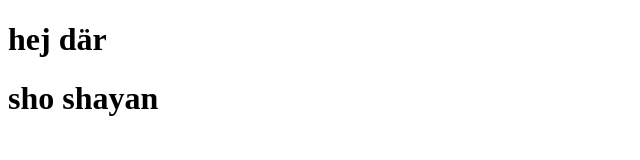
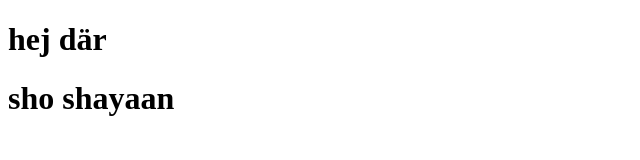
Before and after one commit to Shayaan02/test1, a plain HTML site: page index.html in a window 1280 px wide. Shown: the full height of the page, 0-640 px from the left. Drawn offline with Linux system fonts and the light colour scheme.

Commit message:
Update index.html

```diff
--- a/index.html
+++ b/index.html
@@ -8,6 +8,6 @@
 </head>
 <body>
     <h1>hej där </h1>
-    <h1>sho shayan</h1>
+    <h1>sho shayaan</h1>
 </body>
 </html>
```
